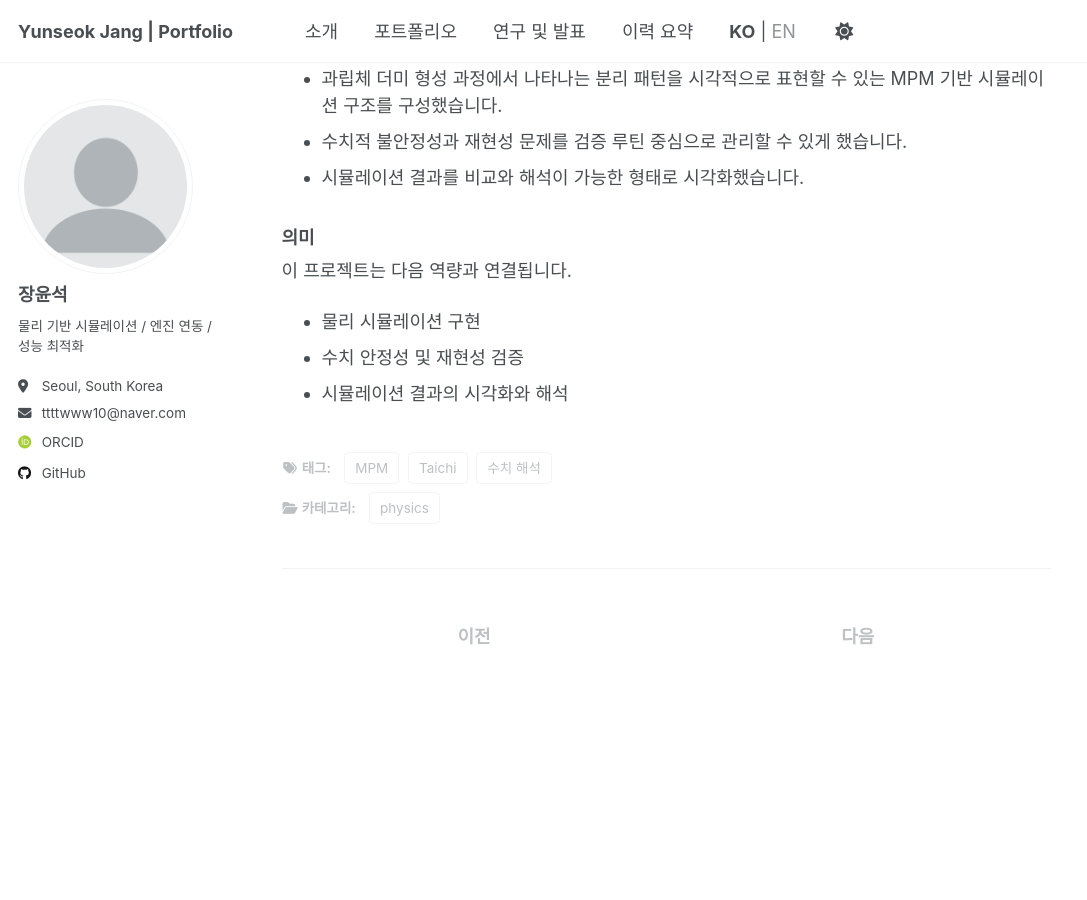
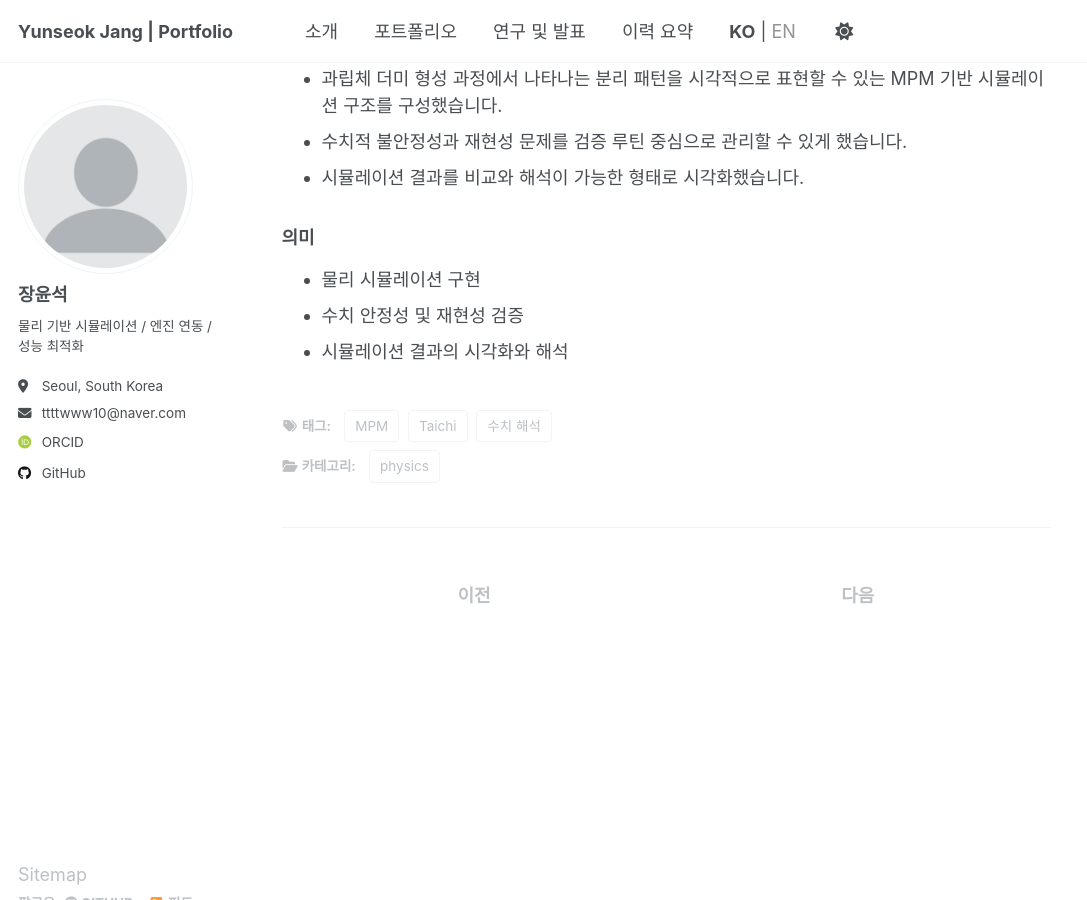
Before and after one commit to dodogcat/dodogcat.github.io, a Jekyll site: the page built from _portfolio/1-granular-mpm.md, in a window 1280 px wide and 900 px high, scrolled down 1709 px. Shown: the whole window, without its empty margins (0-1087 px from the left). Built offline with Jekyll 4.4.1, drawn with Linux system fonts in a browser that asks for light colours; some web fonts are replaced.

Commit message:
ㅅㄷㄴㅅ

```diff
--- a/_portfolio/1-granular-mpm.md
+++ b/_portfolio/1-granular-mpm.md
@@ -51,8 +51,6 @@
 
 ### 의미
 
-이 프로젝트는 다음 역량과 연결됩니다.
-
 - 물리 시뮬레이션 구현
 - 수치 안정성 및 재현성 검증
 - 시뮬레이션 결과의 시각화와 해석
```
